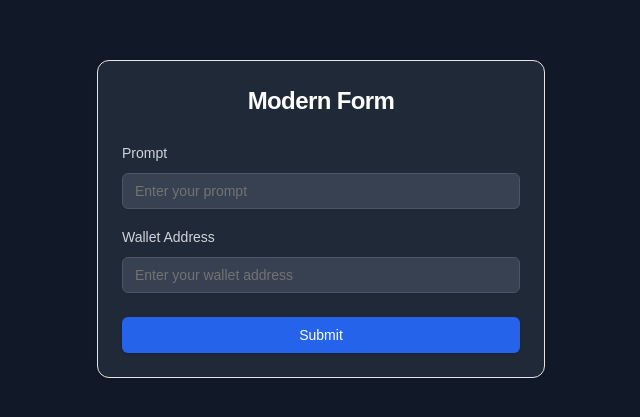
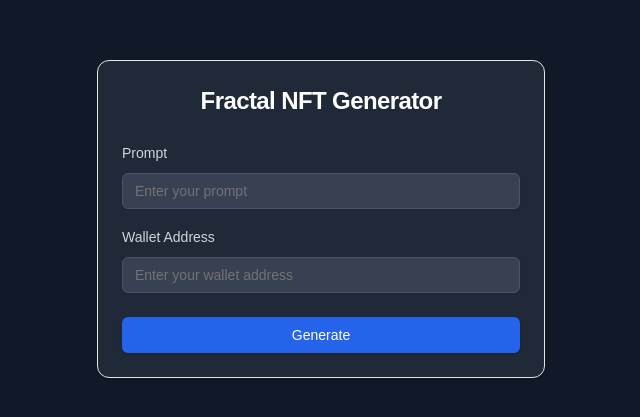
Before and after one commit to financegeek-org/hackencode, a Next.js app: page / in a window 1280 px wide. Shown: the part 181-598 px from the top of the page, without its empty margins (319-959 px from the left). Built offline with nearby package versions, Linux system fonts and the light colour scheme.

Commit message:
FE - text desc

```diff
--- a/src/app/page.tsx
+++ b/src/app/page.tsx
@@ -20,7 +20,7 @@ export default function Component() {
     <div className="min-h-screen flex items-center justify-center bg-gray-900 p-4">
       <Card className="w-full max-w-md bg-gray-800 text-white">
         <CardHeader>
-          <CardTitle className="text-2xl font-bold text-center">Modern Form</CardTitle>
+          <CardTitle className="text-2xl font-bold text-center">Fractal NFT Generator</CardTitle>
         </CardHeader>
         <form onSubmit={handleSubmit}>
           <CardContent className="space-y-4">
@@ -54,7 +54,7 @@ export default function Component() {
               type="submit"
               className="w-full bg-blue-600 hover:bg-blue-700 text-white transition-colors duration-300"
             >
-              Submit
+              Generate
             </Button>
           </CardFooter>
         </form>
```
